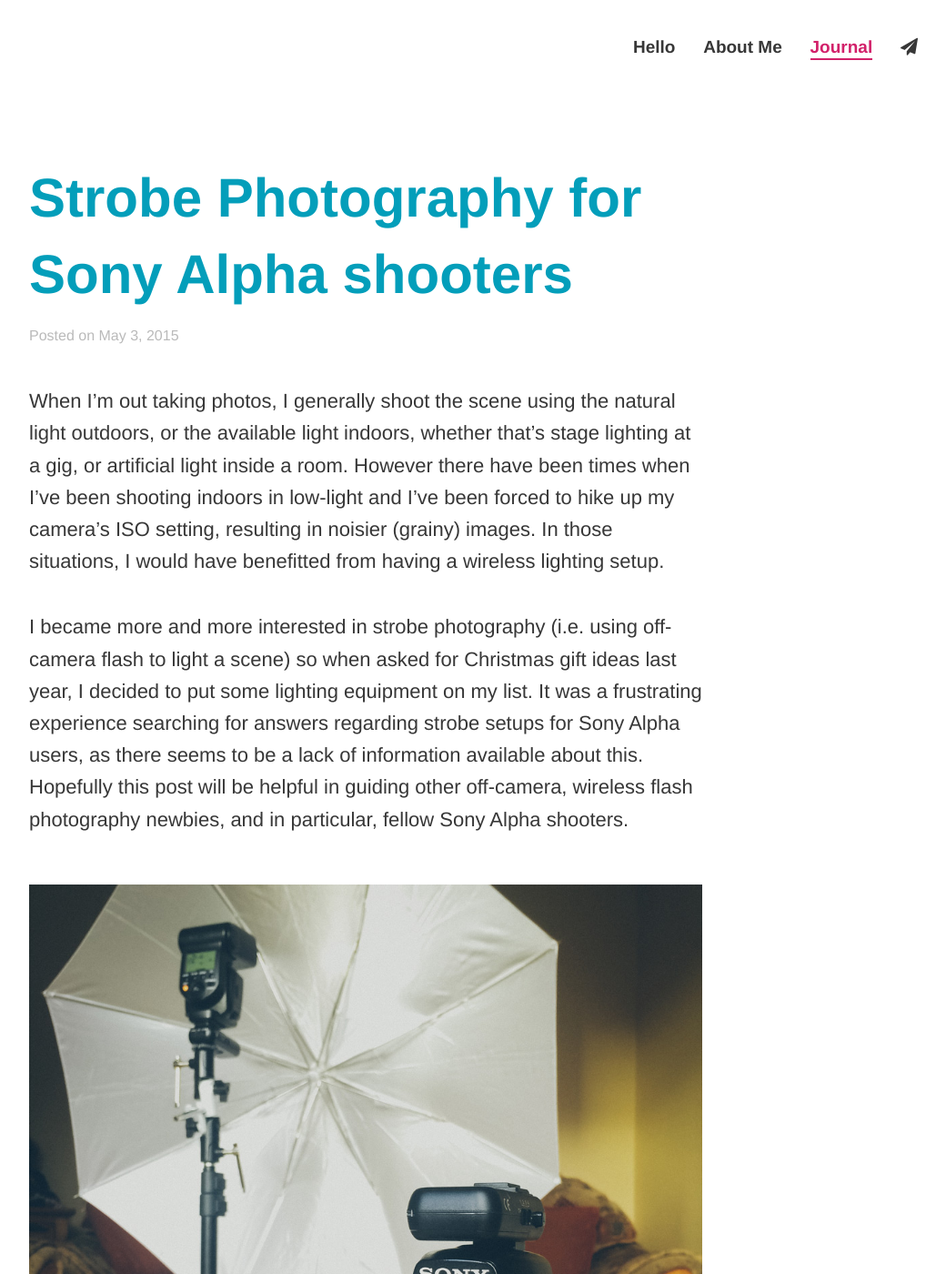
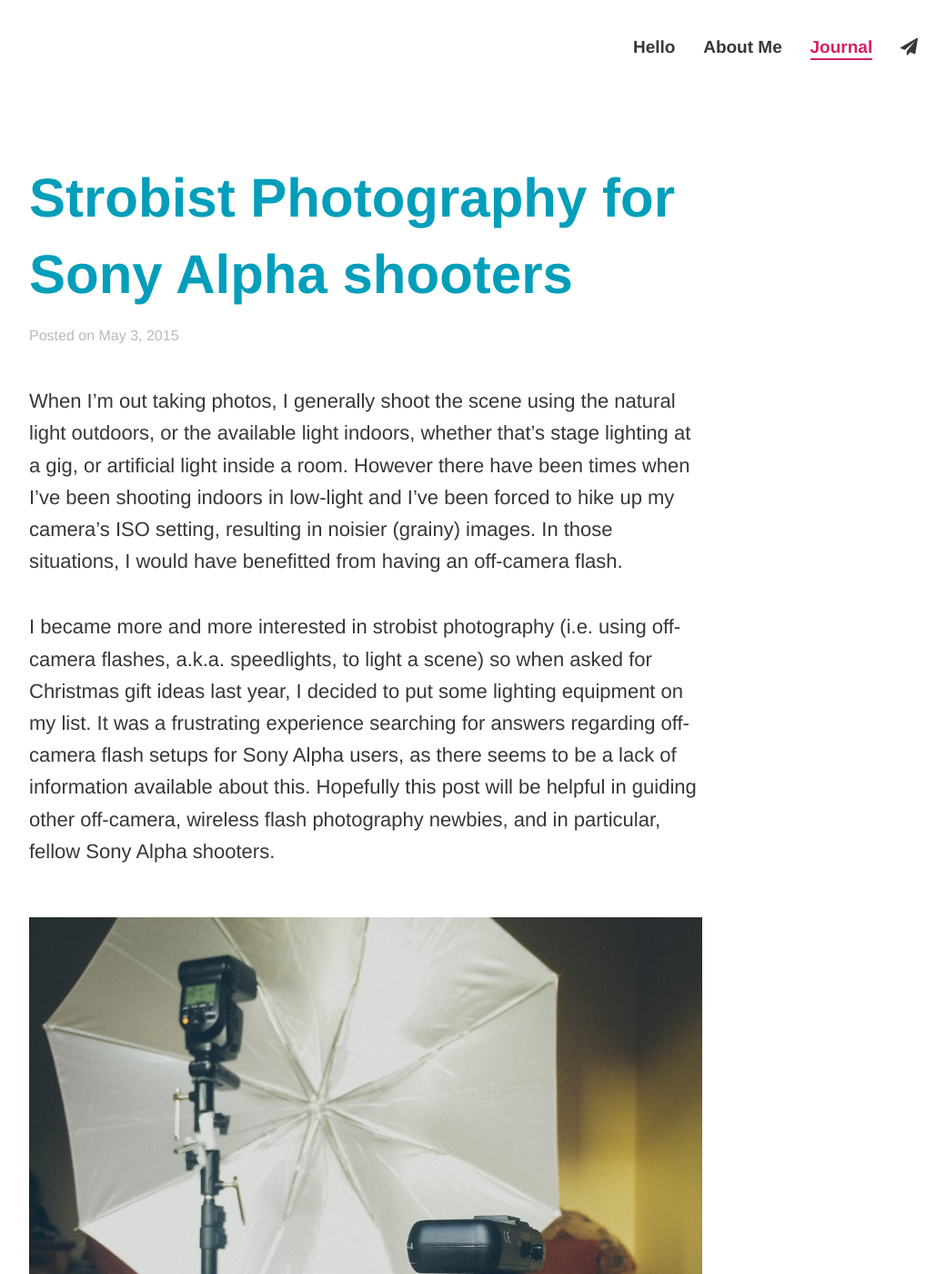
Before and after one commit to melissakeizer/melissakeizer.com, a Jekyll site: the page built from _posts/2015-05-03-strobe-photography-for-sony-alpha-shooters.markdown, in a window 1280 px wide and 1400 px high. Shown: the whole window at 91% size, without its empty margins (238-1278 px from the left). Built offline with Jekyll 4.4.1, drawn with Linux system fonts in a browser that asks for light colours; nearby versions of some CDN libraries; comment, search, counter and statistics services are not loaded; some of the changed text lies outside the part shown.

Commit message:
strobist not strobe

```diff
--- a/_posts/2015-05-03-strobe-photography-for-sony-alpha-shooters.markdown
+++ b/_posts/2015-05-03-strobe-photography-for-sony-alpha-shooters.markdown
@@ -1,18 +1,18 @@
 ---
 layout: post
 selected: journal
-title:  "Strobe Photography for Sony Alpha shooters"
+title:  "Strobist Photography for Sony Alpha shooters"
 date:   2015-05-03 01:50:42
 
 ---
 
-When I’m out taking photos, I generally shoot the scene using the natural light outdoors, or the available light indoors, whether that’s stage lighting at a gig, or artificial light inside a room.  However there have been times when I’ve been shooting indoors in low-light and I’ve been forced to hike up my camera’s ISO setting, resulting in noisier (grainy) images. In those situations, I would have benefitted from having a wireless lighting setup.
+When I’m out taking photos, I generally shoot the scene using the natural light outdoors, or the available light indoors, whether that’s stage lighting at a gig, or artificial light inside a room.  However there have been times when I’ve been shooting indoors in low-light and I’ve been forced to hike up my camera’s ISO setting, resulting in noisier (grainy) images. In those situations, I would have benefitted from having an off-camera flash.
 
-I became more and more interested in strobe photography (i.e. using off-camera flash to light a scene) so when asked for Christmas gift ideas last year, I decided to put some lighting equipment on my list.  It was a frustrating experience searching for answers regarding strobe setups for Sony Alpha users, as there seems to be a lack of information available about this. Hopefully this post will be helpful in guiding other off-camera, wireless flash photography newbies, and in particular, fellow Sony Alpha shooters.
+I became more and more interested in strobist photography (i.e. using off-camera flashes, a.k.a. speedlights, to light a scene) so when asked for Christmas gift ideas last year, I decided to put some lighting equipment on my list.  It was a frustrating experience searching for answers regarding off-camera flash setups for Sony Alpha users, as there seems to be a lack of information available about this. Hopefully this post will be helpful in guiding other off-camera, wireless flash photography newbies, and in particular, fellow Sony Alpha shooters.
 
 
-![photo caption](../../img/blog/strobe-setup-sony-alpha.jpg "Strobe setup for Sony Alpha")
-<span class="caption">I'll be detailing my strobe setup for Sony Alpha</span>
+![photo caption](../../img/blog/strobist-setup-sony-alpha.jpg "Strobist setup for Sony Alpha")
+<span class="caption">I'll be detailing my strobist setup for Sony Alpha</span>
 
 ## Here's what you'll need
 
@@ -21,12 +21,12 @@ There are a few core pieces of equipment you’ll need to get started, along wit
 - Flash unit (Mine's a [Sony HVL-F58AM](http://www.amazon.co.uk/Sony-HVL-F58AM-High-Power-Flash/dp/B001C5TQFM/ref=sr_1_15?ie=UTF8&qid=1430619754&sr=8-15&keywords=sony+flashgun) )
 - [Trigger set](http://www.amazon.co.uk/dp/B006JODEGI/ref=wl_it_dp_o_pC_S_ttl?_encoding=UTF8&colid=2WET56E3WOQR2&coliid=I1NMYOL33CJUBE)
 - [Light stand](http://www.amazon.co.uk/dp/B0011363NS/ref=wl_it_dp_o_pC_nS_ttl?_encoding=UTF8&colid=2WET56E3WOQR2&coliid=I3O1DQ66CL969B) (if you’re likely to shoot outside you might want to buy a [sandbag](http://www.amazon.co.uk/TARION-Studio-Counterbalance-Sandbag-Outdoor/dp/B00MYYBR5W/ref=sr_1_2?s=electronics&ie=UTF8&qid=1418741273&sr=1-2&keywords=sandbag) to weigh the stand down and stop it blowing over)
-- [Umbrella mount](http://www.amazon.co.uk/gp/product/B00EVL1K3K?psc=1&redirect=true&ref_=oh_aui_detailpage_o00_s00) for light stand (allows you to attach umbrella to light stand)
+- [Umbrella mount/Bracket](http://www.amazon.co.uk/gp/product/B00EVL1K3K?psc=1&redirect=true&ref_=oh_aui_detailpage_o00_s00) for light stand (allows you to attach umbrella to light stand)
 - [Shoot-through umbrella](http://www.amazon.co.uk/dp/B001OKBLEE/ref=wl_it_dp_o_pC_nS_ttl?_encoding=UTF8&colid=2WET56E3WOQR2&coliid=I2RQXS7N0NHJHG) (before buying, check your holder’s maximum diameter is large enough to fit your umbrella's shaft)
 
-Note that my setup is for one flash only, if you want to use two off-camera flashes, you’ll need another receiver for the flashgun, along with an extra stand, umbrella mount and umbrella. Another point to note is that most light stand holders use a cold-shoe mount to attach receivers and flashguns to the holder. However, Sony Alpha hotshoes are not the standard shape that most brands use, so instead you’ll need to order a holder with a screw top mount instead.
+Note that my setup is for one flash only, if you want to use two speedlights, you’ll need another receiver for the flashgun, along with an extra stand, umbrella mount and umbrella. Another point to note is that most light stand holders use a cold-shoe mount to attach receivers and flashguns to the holder. However, Sony Alpha hotshoes are not the standard shape that most brands use, so instead you’ll need to order a holder with a screw top mount instead.
 
-![photo caption](../../img/blog/strobe-phottix-strato.jpg "My Phottix Strato II Wireless Trigger Set")
+![photo caption](../../img/blog/strobist-phottix-strato.jpg "My Phottix Strato II Wireless Trigger Set")
 <span class="caption">My Phottix Strato II Wireless Trigger Set</span>
 
 After reading various online reviews and comments from Sony users on photography forums, I chose to add the [Phottix Strato II trigger set](http://www.amazon.co.uk/dp/B006JODEGI/ref=wl_it_dp_o_pC_S_ttl?_encoding=UTF8&colid=2WET56E3WOQR2&coliid=I1NMYOL33CJUBE) to my equipment list as it seemed to be best quality, cost-effective option. While you could buy cheaper YungNuo triggers/receivers, there’s limited compatibility with Sony products and there’s a likelihood that they won’t work with older or future Sony flashes.
@@ -39,7 +39,7 @@ Start by mounting the trigger to your DSLR’s hotshoe. You’ll need to alter s
 Next you’ll need to take your light stand out of the bag, pull out the legs and set it up. Grab your umbrella holder and screw it on to the top of your light stand. To attach the Phottix receiver to the umbrella holder, simply screw it on. Attach the flash to the receiver by slipping it into the hotshoe. Open the umbrella and pop the shaft into the hole in the flash holder, tightening it using the screw on the holder.
 
 
-![photo caption](../../img/blog/strobe-flashgun.jpg "My flashgun with transmitter attached, mounted on my light stand")
+![photo caption](../../img/blog/strobist-flashgun.jpg "My flashgun with transmitter attached, mounted on my light stand")
 <span class="caption">My flashgun with transmitter attached, mounted on my light stand</span>
 
 Now that everything is in place, you’ll just need to turn on your flash, trigger and receiver and fiddle about with a few more settings. Press on a channel button on your receiver. When you see it light up, that’s it set. Turn on the same channel on your receiver. The Phottix Strato II trigger and receiver set doesn’t support wireless TTL (though you can use TTL when the flash is mounted on your receiver on the camera.), so you’ll need to set the flash power manually. Of course, this depends on your scene and the results you’re after. Have a play about with the flashgun settings until your exposure is just right.
@@ -47,29 +47,29 @@ Now that everything is in place, you’ll just need to turn on your flash, trigg
 Take a few photos and make sure the flash is firing. If you find the flash isn’t firing, check that both the trigger and receiver are switched on and are using the same channel (the selected one will be lit up). Also check that the camera’s flash mode is set to “wireless.”
 
 
-## Putting my strobe setup to the test
+## Putting my strobist setup to the test
 
 I recently did a freelance photography job for [The Vault](https://www.facebook.com/thevaultbanbridge), a new restaurant in Banbridge, where I had chance to use my new lighting gear in a real-world situation. I had a mix of lighting available to work with at the pizzeria- from the dim, atmospheric lighting in the dining area to the wood-fired oven where the pizza was illuminated solely the flames.
 
-![photo caption](../../img/blog/strobe-pizza.jpg "Pizza in the Wood-fired Oven")
+![photo caption](../../img/blog/strobist-pizza.jpg "Pizza in the Wood-fired Oven")
 <span class="caption">I lit this scene with a single flashgun, shot through an umbrella.</span>
 
 The shoot involved plenty of experimentation to find the best way to light the scene, including the flash power settings and the position and distance of the stand from the scene. Sometimes the light from my flash was the primary light source for a shot, and other times it was used to add a little extra light to brighten up the scene a bit.
 
-![photo caption](../../img/blog/strobe-pizza-cutting.jpg "Pizza at The Vault")
+![photo caption](../../img/blog/strobist-pizza-cutting.jpg "Pizza at The Vault")
 <span class="caption">I lit this scene with a single flashgun, shot through an umbrella.</span>
 
 ## Comparing with and without flash
 
-The benefit of having a strobe setup is clear when comparing the shots below, taken one after another. The left photo shows the drinks lit with only the lights at the bar, the right photo shows the same scene lit by the flash. The left one is noticeably nosier as I had no choice but to bump up the ISO to compensate for a lack of available light. The right one is a much sharper shot with a lot less noise as I could reduce the ISO to 200.
+The benefit of having a strobist setup is clear when comparing the shots below, taken one after another. The left photo shows the drinks lit with only the lights at the bar, the right photo shows the same scene lit by the flash. The left one is noticeably nosier as I had no choice but to bump up the ISO to compensate for a lack of available light. The right one is a much sharper shot with a lot less noise as I could reduce the ISO to 200.
 
-![photo caption](../../img/blog/strobe-cocktails-comparison.jpg "Cocktails at The Vault")
+![photo caption](../../img/blog/strobist-cocktails-comparison.jpg "Cocktails at The Vault")
 <span class="caption">A comparison of the same scene with (right) and without (left) flash. </span>
 
 ## Final notes
 
-While I’d still consider myself a newbie when it comes to strobe photography, I learned a lot during the two photoshoots at the restaurant and being able to experiment with different settings. I found the one-flashgun setup to suit my needs perfectly in this case, but I may invest in another flash (and stand, holder and light diffuser) in the future, especially since I hope to learn more about using strobes for portraiture photography.
+While I’d still consider myself a newbie when it comes to strobist photography, I learned a lot during the two photoshoots at the restaurant and being able to experiment with different settings. I found the one-flashgun setup to suit my needs perfectly in this case, but I may invest in another flash (and stand, holder and light diffuser) in the future, especially since I hope to learn more about using sppedlights for portraiture photography.
 
-It’s definitely useful to have off-camera flash as you can’t always depend on available light to be enough. The great thing about strobe photography is that it’s cheaper than buying studio lighting and it’s also very portable.
+It’s definitely useful to have off-camera flash as you can’t always depend on available light to be enough. The great thing about strobist photography is that it’s cheaper than buying studio lighting and it’s also very portable.
 
 Hopefully this post has helped clarify what you’ll need and how to get started. Post a comment if you have any questions! Oh and if you're interested in seeing a few more photos from the shoot, take a look on my <a href="https://www.flickr.com/photos/tinyspark_boom/sets/72157652372228675/">Flickr</a>.
```
Also changed, not shown: img/blog/strobist-cocktails-comparison.jpg (renamed from img/blog/strobe-cocktails-comparison.jpg), img/blog/strobist-flashgun.jpg (renamed from img/blog/strobe-flashgun.jpg), img/blog/strobist-phottix-strato.jpg (renamed from img/blog/strobe-phottix-strato.jpg), img/blog/strobist-pizza-cutting.jpg (renamed from img/blog/strobe-pizza-cutting.jpg), img/blog/strobist-pizza.jpg (renamed from img/blog/strobe-pizza.jpg), img/blog/strobist-setup-sony-alpha.jpg (renamed from img/blog/strobe-setup-sony-alpha.jpg), 16 other files.
